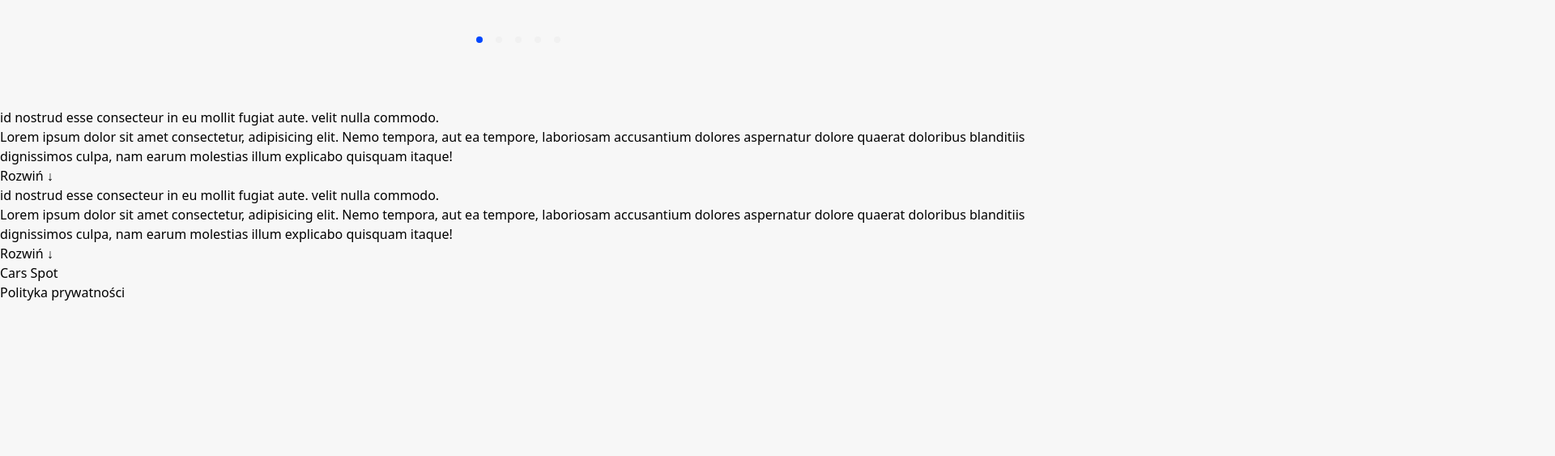
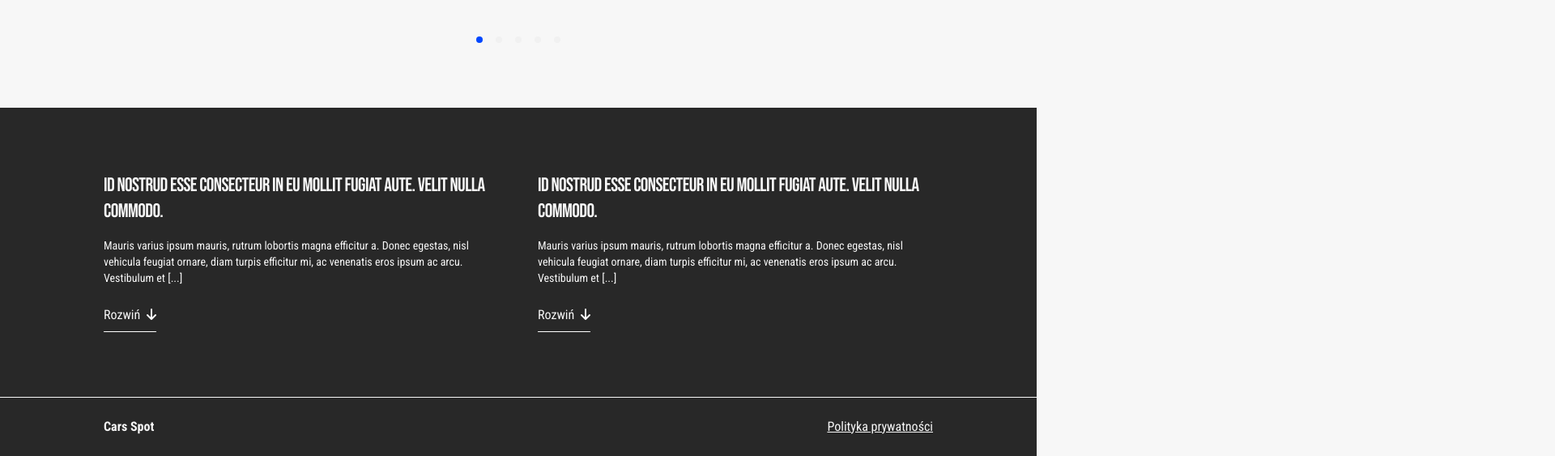
Before and after one commit to kakarotto2004/tailwindcss-carsSpot, a website: page index.html in a window 1280 px wide. Shown: the part 1597-2160 px from the top of the page at 81% size, 1920 px wide, since content can reach past the window. Before the commit the page ends 1970 px from the top, so only its background shows below. Drawn offline with Linux system fonts and the light colour scheme.

Commit message:
style third section and footer

```diff
--- a/index.html
+++ b/index.html
@@ -6,8 +6,10 @@
     <title>CarsSpot</title>
 
     <link rel="stylesheet" href="output.css">
+
+    <link rel="stylesheet" href="https://cdnjs.cloudflare.com/ajax/libs/font-awesome/6.6.0/css/all.min.css">
 </head>
-<body class="bg-whiteBg">
+<body class="bg-whiteBg overflow-x-hidden">
     <div>
         <header class="flex flex-row justify-between items-center py-4 px-16 lg:px-32">
             <div>
@@ -22,7 +24,7 @@
             </div>
         </header>
 
-        <main>
+        <main class="overflow-hidden">
             <section class="mt-32 mb-80">
                 <div class="absolute top-0 -right-32 -z-10">
                     <img src="img/wave-1.png" alt="wave" class="inline-block h-full scale-105 ">
@@ -67,23 +69,23 @@
                 </div>
             </section>
 
-            <section>
-               <div>
-                    <p>id nostrud esse consecteur in eu mollit fugiat aute. velit nulla commodo.</p>
-                    <p>Lorem ipsum dolor sit amet consectetur, adipisicing elit. Nemo tempora, aut ea tempore, laboriosam accusantium dolores aspernatur dolore quaerat doloribus blanditiis dignissimos culpa, nam earum molestias illum explicabo quisquam itaque!</p>
-                    <button>Rozwiń &#8595;</button>
+            <section class="flex justify-between px-32 py-20 bg-grayDark text-whiteBg font-robotoCondensed">
+               <div class="mr-12">
+                    <h4 class="font-bebas text-2xl tracking-tight">id nostrud esse consecteur in eu mollit fugiat aute. velit nulla commodo.</h4>
+                    <p class="mt-4 mb-6 text-sm">Mauris varius ipsum mauris, rutrum lobortis magna efficitur a. Donec egestas, nisl vehicula feugiat ornare, diam turpis efficitur mi, ac venenatis eros ipsum ac arcu. Vestibulum et  [...]</p>
+                    <button class="pb-2 border-b border-white">Rozwiń <i class="fa-solid fa-arrow-down ml-1"></i></button>
                </div>
                <div>
-                    <p>id nostrud esse consecteur in eu mollit fugiat aute. velit nulla commodo.</p>
-                    <p>Lorem ipsum dolor sit amet consectetur, adipisicing elit. Nemo tempora, aut ea tempore, laboriosam accusantium dolores aspernatur dolore quaerat doloribus blanditiis dignissimos culpa, nam earum molestias illum explicabo quisquam itaque!</p>
-                    <button>Rozwiń &#8595;</button>
+                    <h4 class="font-bebas text-2xl tracking-tight">id nostrud esse consecteur in eu mollit fugiat aute. velit nulla commodo.</h4>
+                    <p class="mt-4 mb-6 text-sm">Mauris varius ipsum mauris, rutrum lobortis magna efficitur a. Donec egestas, nisl vehicula feugiat ornare, diam turpis efficitur mi, ac venenatis eros ipsum ac arcu. Vestibulum et  [...]</p>
+                    <button class="pb-2 border-b border-white">Rozwiń <i class="fa-solid fa-arrow-down ml-1"></i></button>
                </div>
             </section>
         </main>
 
-        <footer>
-            <p>Cars Spot</p>
-            <a href="#">Polityka prywatności</a>
+        <footer class="flex justify-between px-32 py-6 bg-grayDark text-whiteBg border-t border-whiteBg">
+            <p class="font-robotoCondensed font-bold">Cars Spot</p>
+            <a href="#" class="font-robotoCondensed underline">Polityka prywatności</a>
         </footer>
     </div>
 </body>
--- a/input.css
+++ b/input.css
@@ -1,4 +1,4 @@
-@import url('https://fonts.googleapis.com/css2?family=Bebas+Neue&family=Roboto+Condensed&family=Roboto+Flex:opsz,wght@8..144,100..1000&display=swap');
+@import url('https://fonts.googleapis.com/css2?family=Bebas+Neue&family=Roboto+Condensed:ital,wght@0,100..900;1,100..900&family=Roboto+Flex:opsz,wght@8..144,100..1000&display=swap');
 
 @tailwind base;
 @tailwind components;
```
Also changed, not shown: output.css.
